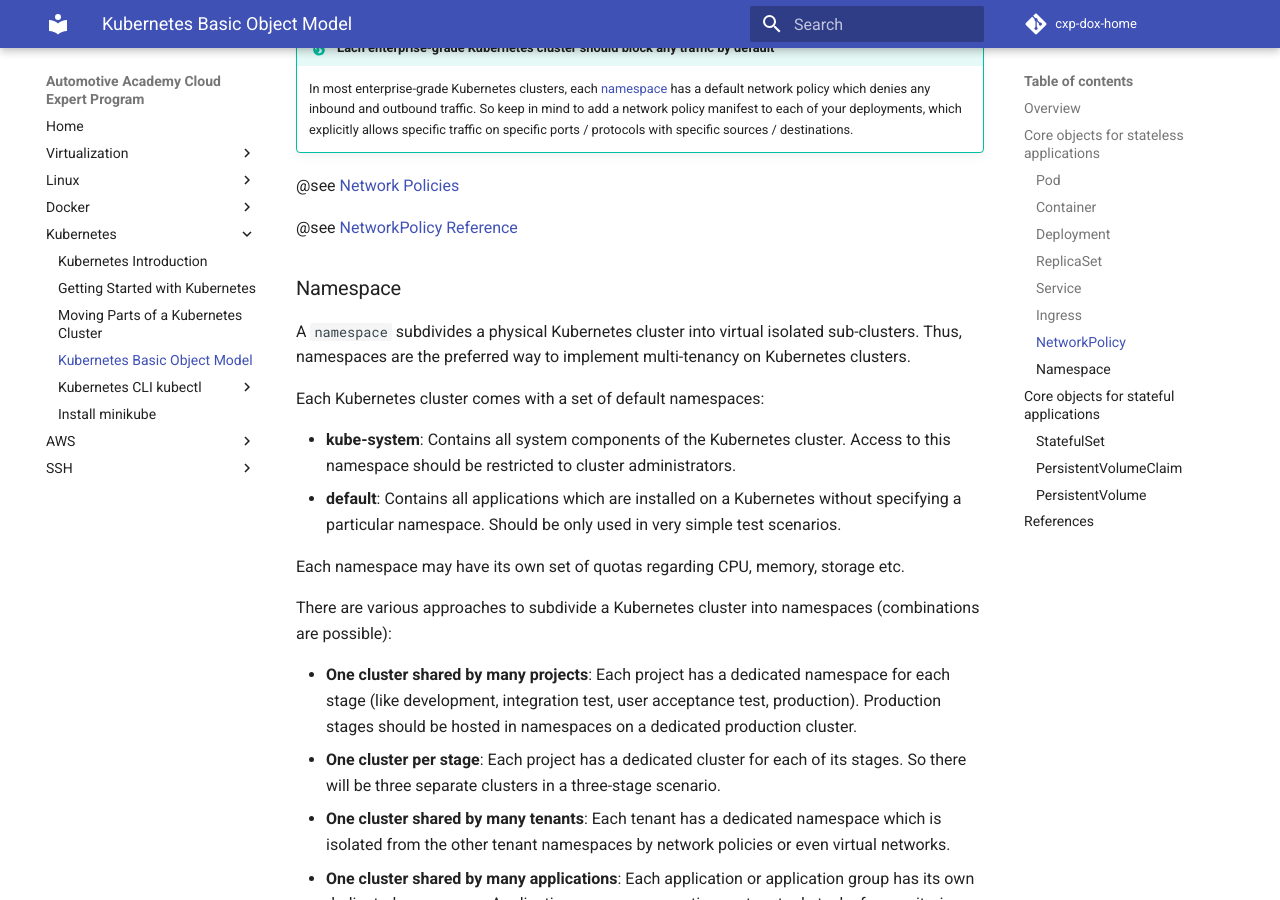
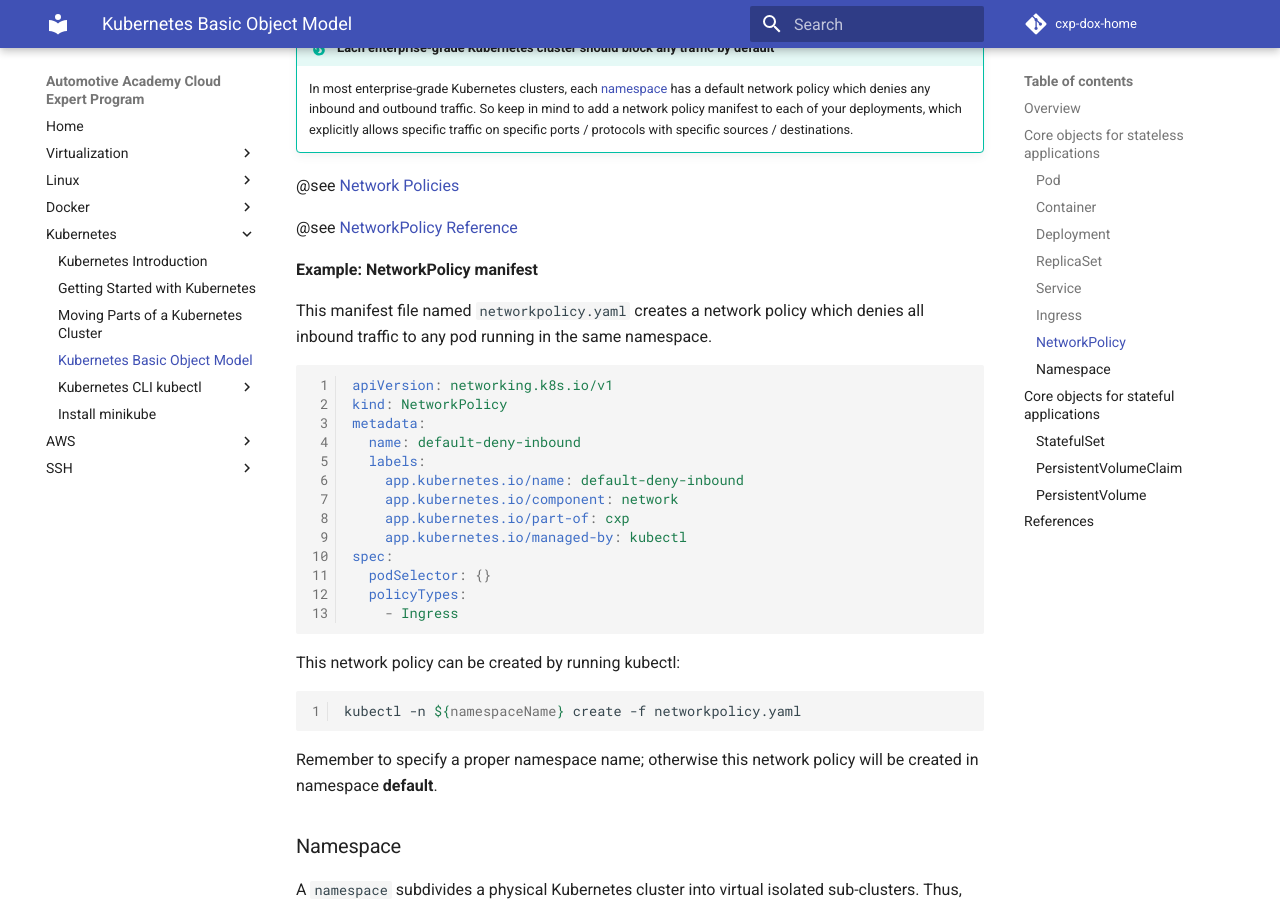
Before and after one commit to msgoat/cxp-dox-home, an MkDocs documentation site: the page built from docs/kubernetes/k8s_basic_objects.md, in a window 1280 px wide and 900 px high, scrolled down 2789 px. Built offline with MkDocs 1.6.1 and Material for MkDocs 9.7.7, drawn with Linux system fonts in a browser that asks for light colours; comment, search, counter and statistics services are not loaded; some of the changed text lies outside the part shown.

Commit message:
added some manifest yamls to "Kubernetes" topic

````diff
--- a/docs/kubernetes/k8s_basic_objects.md
+++ b/docs/kubernetes/k8s_basic_objects.md
@@ -101,6 +101,34 @@ Network policies can define either ingress (inbound traffic) and/or egress (outb
 
 @see [NetworkPolicy Reference](https://kubernetes.io/docs/reference/generated/kubernetes-api/v1.18/#networkpolicy-v1-networking-k8s-io)
 
+__Example: NetworkPolicy manifest__
+
+This manifest file named `networkpolicy.yaml` creates a network policy which denies all inbound traffic to any pod running in the same namespace.
+
+```yaml
+apiVersion: networking.k8s.io/v1
+kind: NetworkPolicy
+metadata:
+  name: default-deny-inbound
+  labels:
+    app.kubernetes.io/name: default-deny-inbound
+    app.kubernetes.io/component: network
+    app.kubernetes.io/part-of: cxp
+    app.kubernetes.io/managed-by: kubectl
+spec:
+  podSelector: {}
+  policyTypes:
+    - Ingress
+```
+
+This network policy can be created by running kubectl:
+
+```shell
+kubectl -n ${namespaceName} create -f networkpolicy.yaml
+```
+
+Remember to specify a proper namespace name; otherwise this network policy will be created in namespace __default__.
+
 ### Namespace
 
 A `namespace` subdivides a physical Kubernetes cluster into virtual isolated sub-clusters. Thus, namespaces
@@ -141,6 +169,30 @@ Application groups representing system tool stacks for monitoring, logging and t
 @see [Namespaces](https://kubernetes.io/docs/concepts/overview/working-with-objects/namespaces/)
 
 @see [Namespace Reference](https://kubernetes.io/docs/reference/generated/kubernetes-api/v1.18/#namespace-v1-core)
+
+__Example: Namespace manifest__
+
+This manifest file named `namespace.yaml` creates a namespace.
+
+```yaml
+apiVersion: v1
+kind: Namespace
+metadata:
+  name: ${namespaceName}
+  labels:
+    app.kubernetes.io/name: ${namespaceName}
+    app.kubernetes.io/component: network
+    app.kubernetes.io/part-of: cxp
+    app.kubernetes.io/managed-by: kubectl
+```
+
+Remember to replace __${namespaceName}__ with a proper name!
+
+This namespace can be created by running kubectl:
+
+```shell
+kubectl create -f namespace.yaml
+```
 
 ## Core objects for stateful applications
 
````
